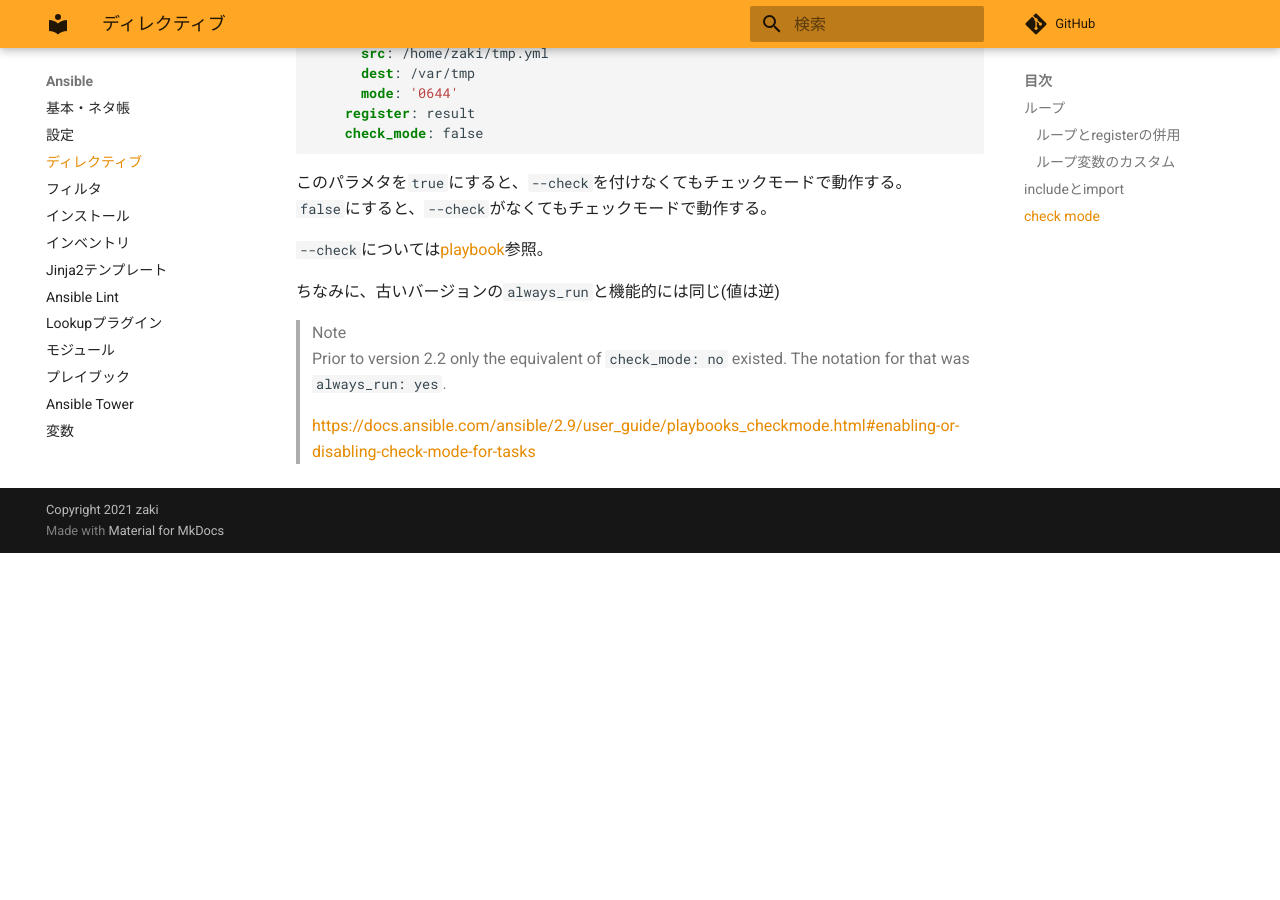
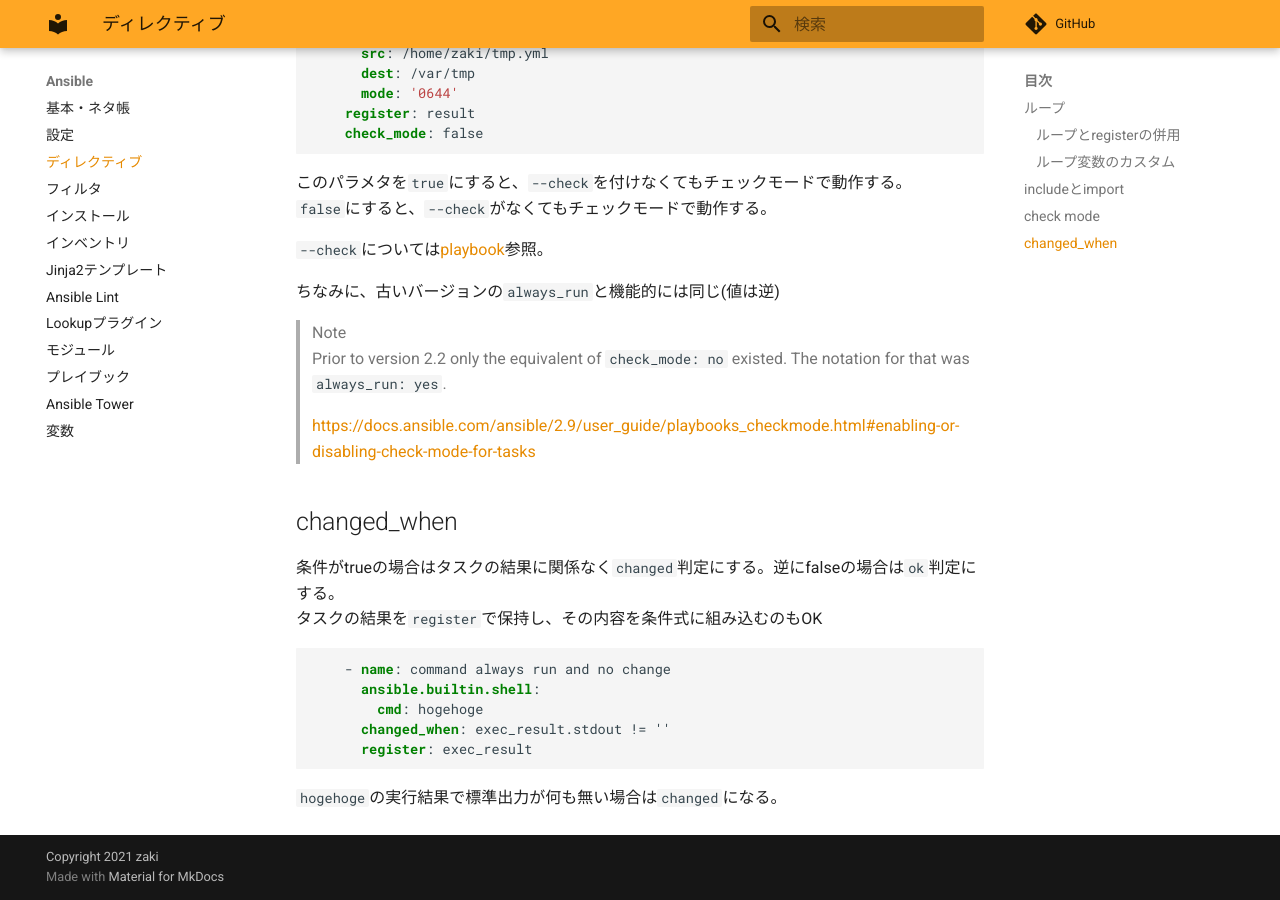
Before and after one commit to zaki-lknr/docs, an MkDocs documentation site: the page built from docs/Ansible/directives.md, in a window 1280 px wide and 900 px high, scrolled down 2885 px. Built offline with MkDocs 1.6.1 and Material for MkDocs 9.7.7, drawn with Linux system fonts in a browser that asks for light colours; comment, search, counter and statistics services are not loaded; before the commit the page ends 3438 px from its top, so only the background shows below that.

Commit message:
add: ansible/directives: changed_when

````diff
--- a/docs/Ansible/directives.md
+++ b/docs/Ansible/directives.md
@@ -145,3 +145,18 @@ ok: [localhost] =>
 > Prior to version 2.2 only the equivalent of `check_mode: no` existed. The notation for that was `always_run: yes`.
 >
 > <https://docs.ansible.com/ansible/2.9/user_guide/playbooks_checkmode.html#enabling-or-disabling-check-mode-for-tasks>
+
+## changed_when
+
+条件がtrueの場合はタスクの結果に関係なく`changed`判定にする。逆にfalseの場合は`ok`判定にする。
+タスクの結果を`register`で保持し、その内容を条件式に組み込むのもOK
+
+```yaml
+    - name: command always run and no change
+      ansible.builtin.shell:
+        cmd: hogehoge
+      changed_when: exec_result.stdout != ''
+      register: exec_result
+```
+
+`hogehoge`の実行結果で標準出力が何も無い場合は`changed`になる。
````
